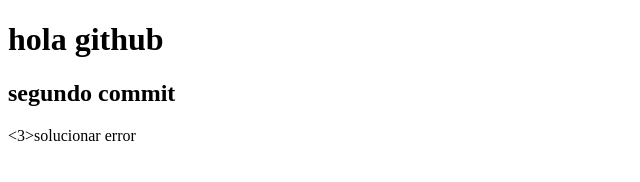
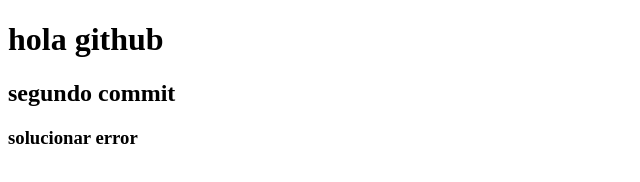
Before and after one commit to RenatoPerez19/repo-prueba, a plain HTML site: page index.html in a window 1280 px wide. Shown: the full height of the page, 0-640 px from the left. Drawn offline with Linux system fonts and the light colour scheme.

Commit message:
solucionamos el error

```diff
--- a/index.html
+++ b/index.html
@@ -10,7 +10,6 @@
 <body>
     <h1>hola github</h1>
     <h2>segundo commit</h2>
-    <3>solucionar error</3>
-
+    <h3>solucionar error</h3>
 </body>
 </html>
```
